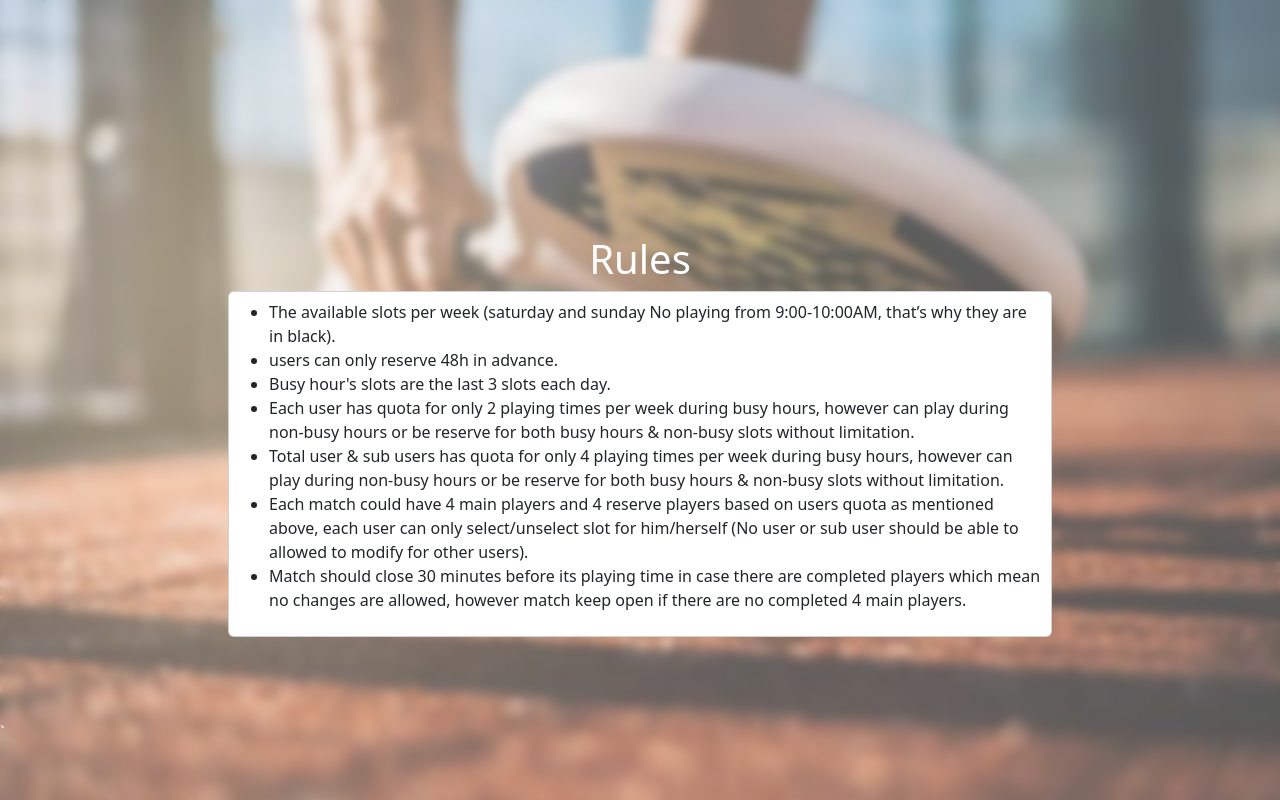
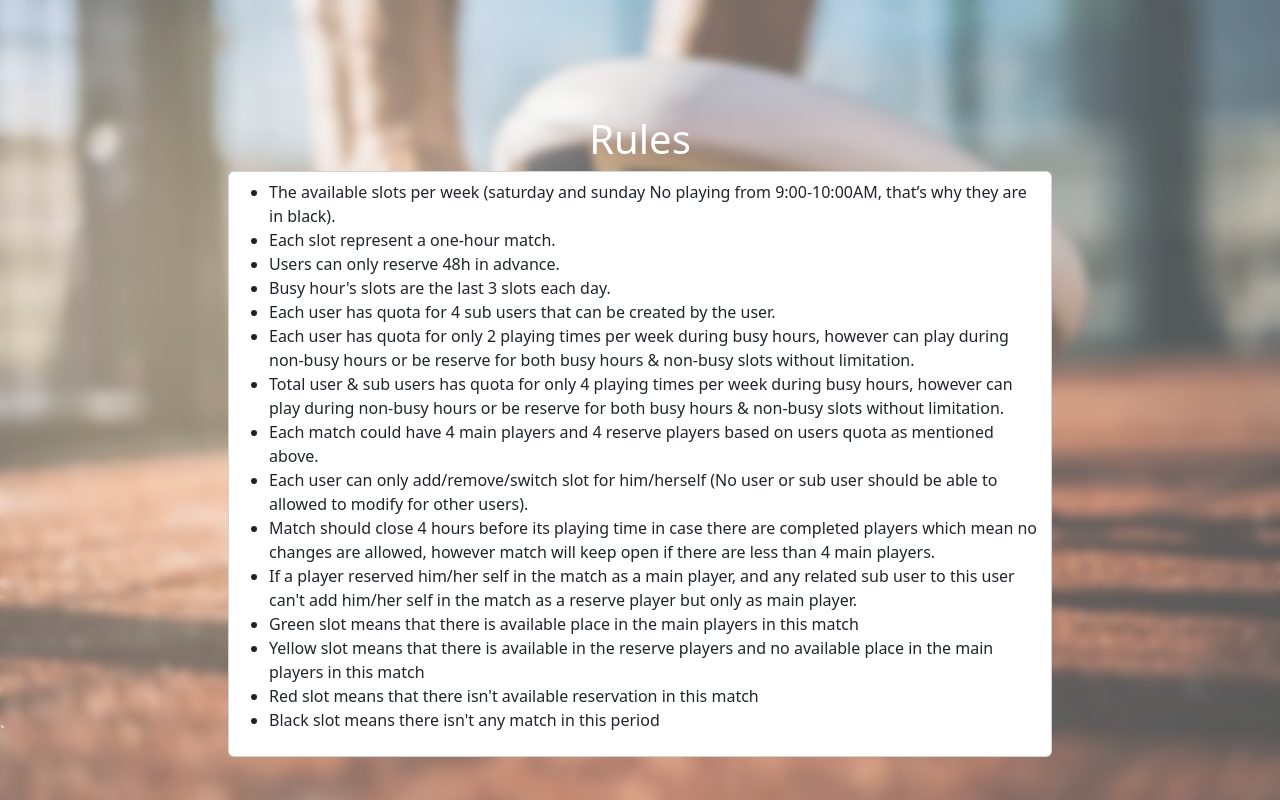
Before and after one commit to nabilhesham/beachfront_villas_padel_reservation, a Django app: template home/templates/rules.html in a window 1280 px wide. Run offline with Django 5.2, Linux system fonts and the light colour scheme; the template is opened without the code that fills it, so the values that code supplies are empty; parts of the project's set-up code (start-up, migrations or seed data) failed here and were passed over; some libraries are stand-ins or nearby versions.

Commit message:
updated rules in rules.html

```diff
--- a/home/templates/rules.html
+++ b/home/templates/rules.html
@@ -15,27 +15,33 @@
                 <div class="card" style="position:relative; min-height: fit-content; max-height: 70vh;overflow: auto;">
                     <div class="card-body p-2" style="position:relative;">
                         <ul>
+                            <li>The available slots per week (saturday and sunday No playing from 9:00-10:00AM, that’s why they are in black).</li>
+                            <li>Each slot represent a one-hour match.</li>
+                            <li>Users can only reserve 48h in advance.</li>
+                            <li>Busy hour's slots are the last 3 slots each day.</li>
+                            <li>Each user has quota for 4 sub users that can be created by the user.</li>
                             <li>
-                                The available slots per week (saturday and sunday No playing from 9:00-10:00AM, that’s why they are in black).
+                                Each user has quota for only 2 playing times per week during busy hours,
+                                however can play during non-busy hours or be reserve for both busy hours & non-busy slots without limitation.
                             </li>
                             <li>
-                                users can only reserve 48h in advance.
+                                Total user & sub users has quota for only 4 playing times per week during busy hours,
+                                however can play during non-busy hours or be reserve for both busy hours & non-busy slots without limitation.
+                            </li>
+                            <li>Each match could have 4 main players and 4 reserve players based on users quota as mentioned above.</li>
+                            <li>Each user can only add/remove/switch slot for him/herself (No user or sub user should be able to allowed to modify for other users).</li>
+                            <li>
+                                Match should close 4 hours before its playing time in case there are completed players which mean no changes are allowed,
+                                however match will keep open if there are less than 4 main players.
                             </li>
                             <li>
-                                Busy hour's slots are the last 3 slots each day.
+                                If a player reserved him/her self in the match as a main player,
+                                and any related sub user to this user can't add him/her self in the match as a reserve player but only as main player.
                             </li>
-                            <li>
-                                Each user has quota for only 2 playing times per week during busy hours, however can play during non-busy hours or be reserve for both busy hours & non-busy slots without limitation.
-                            </li>
-                            <li>
-                                Total user & sub users has quota for only 4 playing times per week during busy hours, however can play during non-busy hours or be reserve for both busy hours & non-busy slots without limitation.
-                            </li>
-                            <li>
-                                Each match could have 4 main players and 4 reserve players based on users quota as mentioned above, each user can only select/unselect slot for him/herself (No user or sub user should be able to allowed to modify for other users).
-                            </li>
-                            <li>
-                                Match should close 30 minutes before its playing time in case there are completed players which mean no changes are allowed, however match keep open if there are no completed 4 main players.
-                            </li>
+                            <li>Green slot means that there is available place in the main players in this match</li>
+                            <li>Yellow slot means that there is available in the reserve players and no available place in the main players in this match</li>
+                            <li>Red slot means that there isn't available reservation in this match</li>
+                            <li>Black slot means there isn't any match in this period</li>
                         </ul>
                     </div>
                 </div>
```
